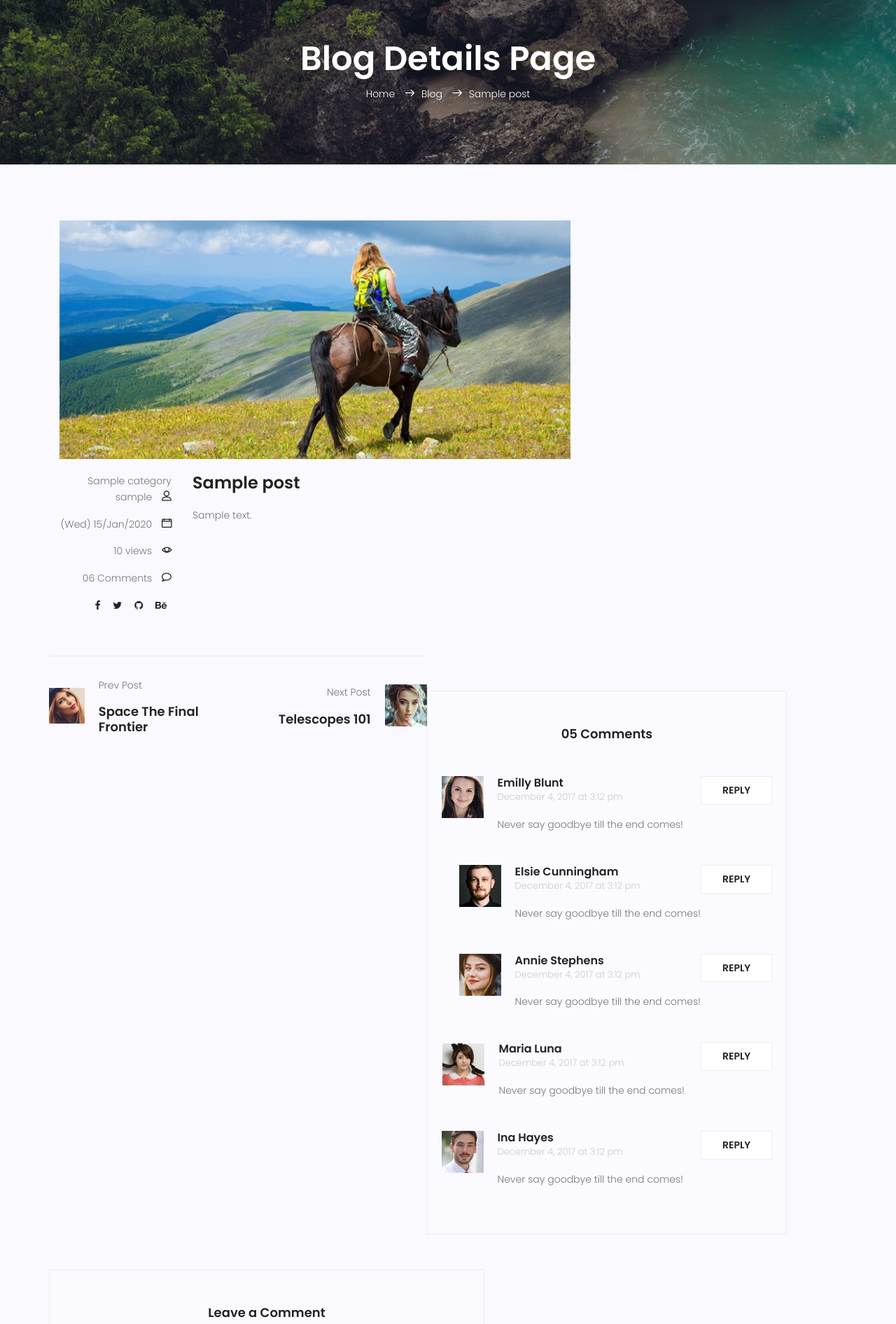
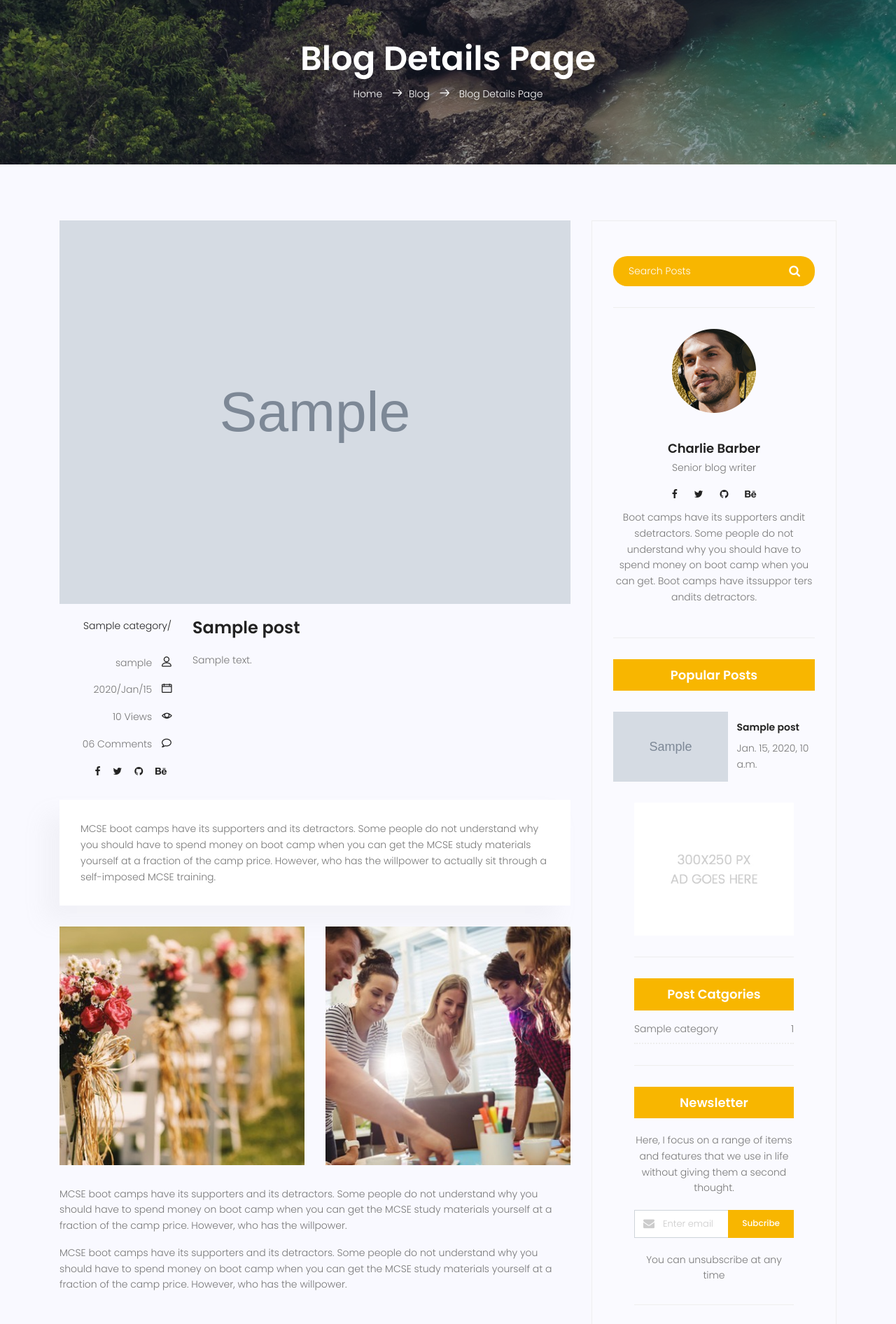
Before and after one commit to Mohammad-Safaie-1999/django1, a Django app: page /blog/1 in a window 1280 px wide. Shown: the part 105-1997 px from the top of the page at 70% size. Run offline with Django 5.2, Linux system fonts and the light colour scheme; tables that the repository leaves empty hold one stand-in row (values such as "Sample post"); grey boxes marked "Sample" are stand-in pictures; some libraries are stand-ins or nearby versions.

Commit message:
Creating popular posts and Category lists

```diff
--- a/blog/models.py
+++ b/blog/models.py
@@ -21,3 +21,6 @@
     created_date=models.DateTimeField(default=timezone.now)
     published_date=models.DateTimeField(null=True)
     updated_date=models.DateTimeField(auto_now=True)
+
+    def __str__ (self):
+        return f'{self.id}-{self.title}'
--- /dev/null
+++ b/blog/templatetags/blog_tags.py
@@ -0,0 +1,21 @@
+from django import template
+register=template.Library()
+from blog.models import *
+
+@register.filter
+def make_short(value):
+    return value[:100]+'. . .'
+
+@register.inclusion_tag('blog/popularposts.html')
+def popular():
+    posts=Post.objects.filter(status=1).order_by('-created_date')
+    return {'posts':posts}
+
+@register.inclusion_tag('blog/categories.html')
+def cat():
+    posts=Post.objects.filter(status=1)
+    categories=Category.objects.all()
+    cat_dict={}
+    for name in categories:
+        cat_dict[name]=posts.filter(category=name).count()
+    return {'categories':cat_dict}
--- a/mysite/templates/blog/blog-single.html
+++ b/mysite/templates/blog/blog-single.html
@@ -1,5 +1,6 @@
 {% extends 'base.html' %}
 {% load static %}
+{% load blog_tags %}
 {% block content %}
 
 <!-- start banner Area -->
@@ -13,7 +14,7 @@
 				</h1>
 				<p class="text-white link-nav"><a href="{% url 'website:home' %}">Home </a> <span
 						class="lnr lnr-arrow-right"></span><a href="{% url 'blog:home' %}">Blog </a> <span
-						class="lnr lnr-arrow-right"></span>{{post.title}}</p>
+						class="lnr lnr-arrow-right"></span> <a href="#"> Blog Details Page</a></p>
 			</div>
 		</div>
 	</div>
@@ -28,17 +29,22 @@
 				<div class="single-post row">
 					<div class="col-lg-12">
 						<div class="feature-img">
-							<img class="img-fluid" src="{% static 'img/blog/feature-img1.jpg' %}" alt="">
+							<img class="img-fluid" src="{{post.image.url}}" alt="">
 						</div>
 					</div>
 					<div class="col-lg-3  col-md-3 meta-details">
-						{{post.category.all|join:"/"}}
+						<ul class="tags">
+							{% for cat in post.category.all %}
+							<li><a href="#">{{cat}}/</a></li>
+							{% endfor %}
+
+						</ul>
 						<div class="user-details row">
 							<p class="user-name col-lg-12 col-md-12 col-6"><a href="#">{{post.author}}</a> <span
 									class="lnr lnr-user"></span></p>
-							<p class="date col-lg-12 col-md-12 col-6"><a href="#">{{post.created_date|date:"(D) d/M/Y"}}</a> <span
+							<p class="date col-lg-12 col-md-12 col-6"><a href="#">{{post.created_date|date:"Y/M/d"}}</a> <span
 									class="lnr lnr-calendar-full"></span></p>
-							<p class="view col-lg-12 col-md-12 col-6"><a href="#">{{post.counted_views}} views</a> <span
+							<p class="view col-lg-12 col-md-12 col-6"><a href="#">{{post.counted_views}} Views</a> <span
 									class="lnr lnr-eye"></span></p>
 							<p class="comments col-lg-12 col-md-12 col-6"><a href="#">06 Comments</a> <span
 									class="lnr lnr-bubble"></span></p>
@@ -55,7 +61,37 @@
 						<p class="excert">
 							{{post.content}}
 						</p>
+
 					</div>
+					<div class="col-lg-12">
+						<div class="quotes">
+							MCSE boot camps have its supporters and its detractors. Some people do not understand why
+							you should have to spend money on boot camp when you can get the MCSE study materials
+							yourself at a fraction of the camp price. However, who has the willpower to actually sit
+							through a self-imposed MCSE training.
+						</div>
+						<div class="row mt-30 mb-30">
+							<div class="col-6">
+								<img class="img-fluid" src="{% static 'img/blog/post-img1.jpg' %}" alt="">
+							</div>
+							<div class="col-6">
+								<img class="img-fluid" src="{% static 'img/blog/post-img2.jpg' %}" alt="">
+							</div>
+							<div class="col-lg-12 mt-30">
+								<p>
+									MCSE boot camps have its supporters and its detractors. Some people do not
+									understand why you should have to spend money on boot camp when you can get the MCSE
+									study materials yourself at a fraction of the camp price. However, who has the
+									willpower.
+								</p>
+								<p>
+									MCSE boot camps have its supporters and its detractors. Some people do not
+									understand why you should have to spend money on boot camp when you can get the MCSE
+									study materials yourself at a fraction of the camp price. However, who has the
+									willpower.
+								</p>
+							</div>
+						</div>
 					</div>
 				</div>
 				<div class="navigation-area">
@@ -245,105 +281,11 @@
 							andits detractors.
 						</p>
 					</div>
-					<div class="single-sidebar-widget popular-post-widget">
-						<h4 class="popular-title">Popular Posts</h4>
-						<div class="popular-post-list">
-							<div class="single-post-list d-flex flex-row align-items-center">
-								<div class="thumb">
-									<img class="img-fluid" src="{% static 'img/blog/pp1.jpg' %}" alt="">
-								</div>
-								<div class="details">
-									<a href="#">
-										<h6>Space The Final Frontier</h6>
-									</a>
-									<p>02 Hours ago</p>
-								</div>
-							</div>
-							<div class="single-post-list d-flex flex-row align-items-center">
-								<div class="thumb">
-									<img class="img-fluid" src="{% static 'img/blog/pp2.jpg' %}" alt="">
-								</div>
-								<div class="details">
-									<a href="#">
-										<h6>The Amazing Hubble</h6>
-									</a>
-									<p>02 Hours ago</p>
-								</div>
-							</div>
-							<div class="single-post-list d-flex flex-row align-items-center">
-								<div class="thumb">
-									<img class="img-fluid" src="{% static 'img/blog/pp3.jpg' %}" alt="">
-								</div>
-								<div class="details">
-									<a href="#">
-										<h6>Astronomy Or Astrology</h6>
-									</a>
-									<p>02 Hours ago</p>
-								</div>
-							</div>
-							<div class="single-post-list d-flex flex-row align-items-center">
-								<div class="thumb">
-									<img class="img-fluid" src="{% static 'img/blog/pp4.jpg' %}" alt="">
-								</div>
-								<div class="details">
-									<a href="#">
-										<h6>Asteroids telescope</h6>
-									</a>
-									<p>02 Hours ago</p>
-								</div>
-							</div>
-						</div>
-					</div>
+					{% popular %}
 					<div class="single-sidebar-widget ads-widget">
 						<a href="#"><img class="img-fluid" src="{% static 'img/blog/ads-banner.jpg' %}" alt=""></a>
 					</div>
-					<div class="single-sidebar-widget post-category-widget">
-						<h4 class="category-title">Post Catgories</h4>
-						<ul class="cat-list">
-							<li>
-								<a href="#" class="d-flex justify-content-between">
-									<p>Technology</p>
-									<p>37</p>
-								</a>
-							</li>
-							<li>
-								<a href="#" class="d-flex justify-content-between">
-									<p>Lifestyle</p>
-									<p>24</p>
-								</a>
-							</li>
-							<li>
-								<a href="#" class="d-flex justify-content-between">
-									<p>Fashion</p>
-									<p>59</p>
-								</a>
-							</li>
-							<li>
-								<a href="#" class="d-flex justify-content-between">
-									<p>Art</p>
-									<p>29</p>
-								</a>
-							</li>
-							<li>
-								<a href="#" class="d-flex justify-content-between">
-									<p>Food</p>
-									<p>15</p>
-								</a>
-							</li>
-							<li>
-								<a href="#" class="d-flex justify-content-between">
-									<p>Architecture</p>
-									<p>09</p>
-								</a>
-							</li>
-							<li>
-								<a href="#" class="d-flex justify-content-between">
-									<p>Adventure</p>
-									<p>44</p>
-								</a>
-							</li>
-						</ul>
-					</div>
+					{% cat %}
 					<div class="single-sidebar-widget newsletter-widget">
 						<h4 class="newsletter-title">Newsletter</h4>
 						<p>
--- /dev/null
+++ b/mysite/templates/blog/categories.html
@@ -0,0 +1,14 @@
+{% load static %}
+<div class="single-sidebar-widget post-category-widget">
+    <h4 class="category-title">Post Catgories</h4>
+    <ul class="cat-list">
+        {% for name,count in categories.items %}
+        <li>
+            <a href="#" class="d-flex justify-content-between">
+                <p>{{name}}</p>
+                <p>{{count}}</p>
+            </a>
+        </li>
+        {% endfor %}
+    </ul>
+</div>
--- /dev/null
+++ b/mysite/templates/blog/popularposts.html
@@ -0,0 +1,18 @@
+{% load static %}
+<div class="single-sidebar-widget popular-post-widget">
+    <h4 class="popular-title">Popular Posts</h4>
+    <div class="popular-post-list">
+        {% for post in posts %}
+            <div class="single-post-list d-flex flex-row align-items-center">
+                <div class="thumb">
+                    <img class="img-fluid" src="{{post.image.url}}" alt="" style="height: 100px;  width: 200px;">
+                </div>
+                <div class="details">
+                    <a href="#">
+                        <h6>{{post.title}}</h6>
+                    </a>
+                    <p>{{post.created_date}}</p>
+                </div>
+            </div>
+        {% endfor %}
+    </div>
```
Also changed, not shown: mysite/templates/blog/blog-home.html (+10 -100 lines), blog/templatetags/__init__.py (added).
